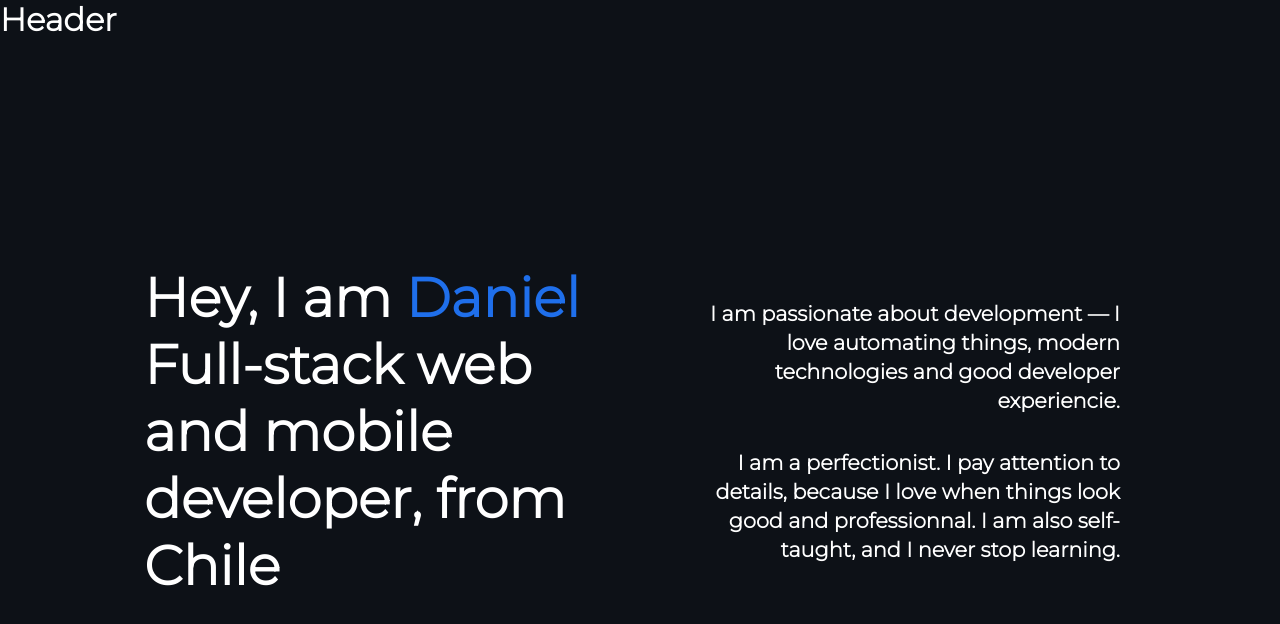
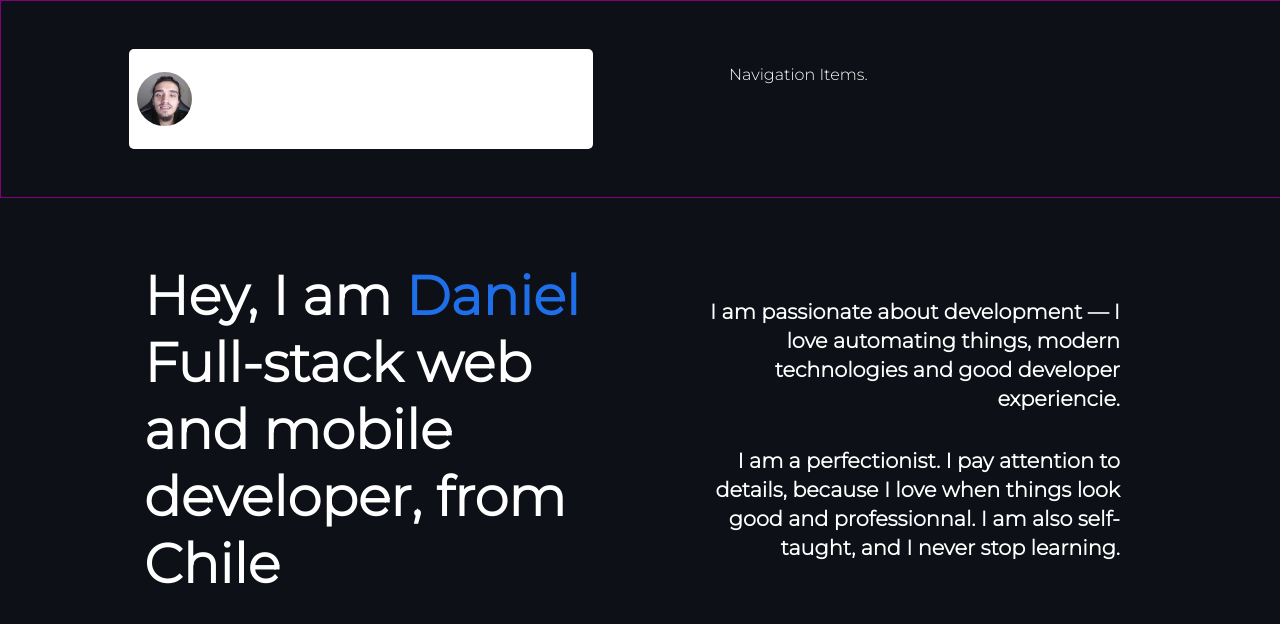
Before and after one commit to danieltadresu/try-app, a React (Create React App) app in the folder academy-web/: page / in a window 1280 px wide. Shown: the top 624 px of the page. Built offline with nearby package versions, Linux system fonts and the light colour scheme.

Commit message:
feature(header): make Header base Component, Logo and NavigationsItems child components

```diff
--- a/academy-web/src/components/Header.js
+++ b/academy-web/src/components/Header.js
@@ -1,9 +1,15 @@
 import classes from './Header.module.css';
-
+import Logo from './Logo.js';
+import NavigationItems from './NavigationItems';
 function Header() {
   return (
     <header className={classes.Header}>
-      <h1>Header</h1>
+      <div className={classes.BrandContainer}>
+        <Logo />
+      </div>
+      <nav className={classes.IconsContainer}>
+        <NavigationItems />
+      </nav>
     </header>
   );
 }
--- a/academy-web/src/components/Header.module.css
+++ b/academy-web/src/components/Header.module.css
@@ -1,6 +1,21 @@
 /*** Header Content ***/
 .Header {
-  min-height: 200px;
   width: 100%;
+  border: 1px solid purple;
+
+  display: flex;
 }
+
+.BrandContainer {
+  width: 50%;
+  padding: 3rem 3rem 3rem 8rem;
+}
+
+.IconsContainer {
+  width: 50%;
+  padding: 3rem 8rem 3rem 3rem;
+
+  display: flex;
+}
+
 /*** End Header Content ***/
--- /dev/null
+++ b/academy-web/src/components/Logo.js
@@ -0,0 +1,19 @@
+import classes from './Logo.module.css';
+import brand from '../assets/images/brand.png';
+function Logo() {
+  return (
+    <div
+      className={classes.Logo}
+      style={{
+        height: '100px'
+      }}
+    >
+      <img
+        src={brand}
+        alt='Logo'
+      />
+    </div>
+  )
+}
+
+export default Logo;
--- /dev/null
+++ b/academy-web/src/components/Logo.module.css
@@ -0,0 +1,14 @@
+.Logo {
+  background-color: white;
+  padding: 8px;
+  box-sizing: border-box;
+  border-radius: 5px;
+
+  display: flex;
+  align-items: center;
+}
+
+.Logo img {
+  height: 65%;
+  border-radius: 9999px;
+}
--- /dev/null
+++ b/academy-web/src/components/NavigationItems.js
@@ -0,0 +1,10 @@
+
+function NavigationItems() {
+  return (
+    <ul>
+      Navigation Items.
+    </ul>
+  )
+}
+
+export default NavigationItems;
```
Also changed, not shown: academy-web/src/components/NavigationItems.module.css (added).
